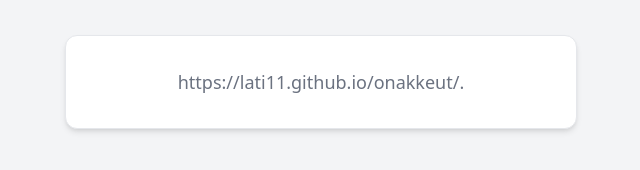
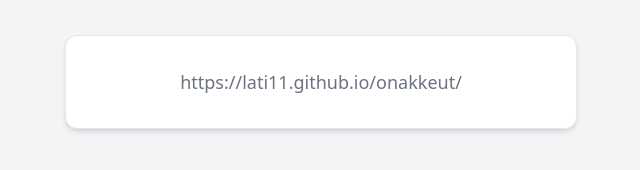
Before and after one commit to lati11/onakkeut1, a plain HTML site: page index.html in a window 1280 px wide. Shown: the part 318-488 px from the top of the page, 319-959 px from the left. Drawn offline with nearby package versions, Linux system fonts and the light colour scheme.

Commit message:
Update index.html

```diff
--- a/index.html
+++ b/index.html
@@ -14,7 +14,7 @@
 
             <p class="text-gray-500 text-base sm:text-lg">
                 <a href="https://lati11.github.io/onakkeut/" class="hover:underline hover:text-blue-600 transition-colors duration-200">
-                    https://lati11.github.io/onakkeut/.
+                    https://lati11.github.io/onakkeut/
                 </a>
             </p>
 
```
